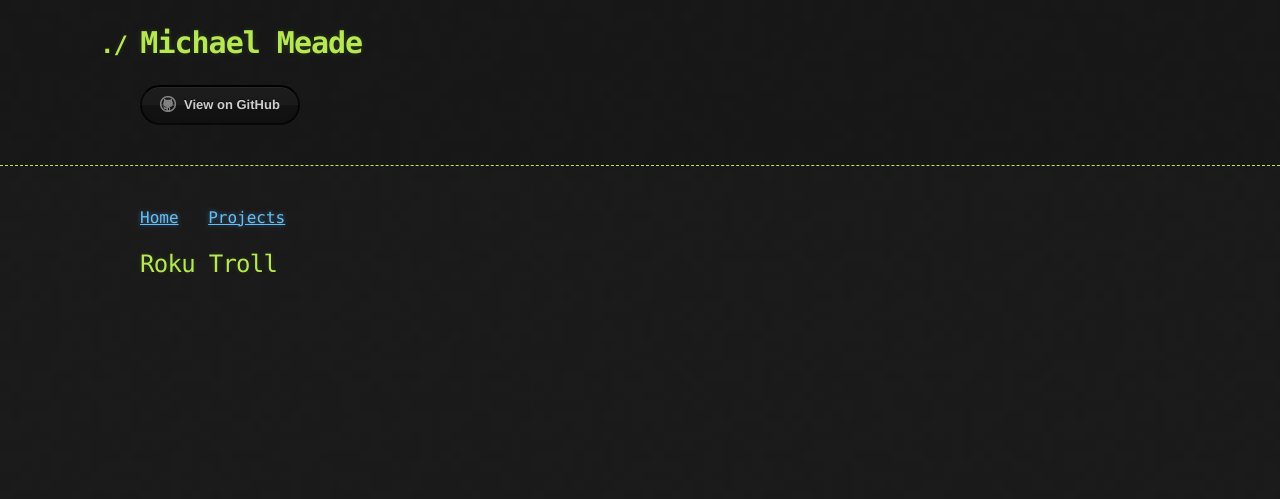
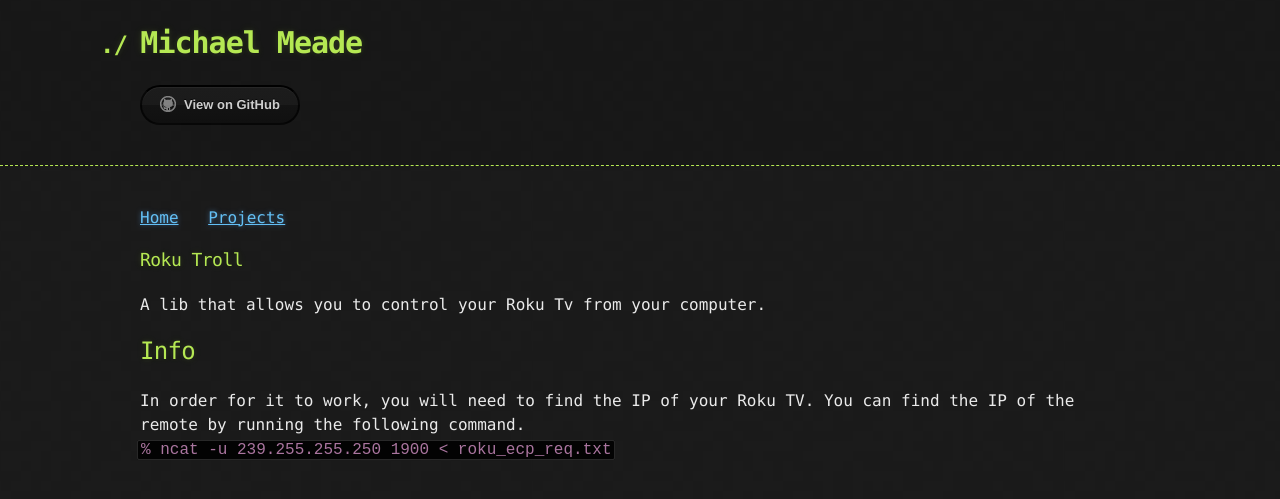
Before and after one commit to Michael-Meade/MinerFind, a Jekyll site: the page built from Projects/RokuTroll.md, in a window 1280 px wide. Shown: the top 499 px of the page. Built offline with Jekyll 4.4.1, drawn with Linux system fonts in a browser that asks for light colours; our own code applies the rules of GitHub Pages for plain Markdown files; the repository's description, which GitHub fills in, is left out.

Commit message:
Update RokuTroll.md

````diff
--- a/Projects/RokuTroll.md
+++ b/Projects/RokuTroll.md
@@ -1,3 +1,8 @@
 <a href="https://michael-meade.github.io/" style='margin-right:20px'>Home</a>
 <a href="https://michael-meade.github.io/Projects" style='margin-right:20px'>Projects</a>
-## Roku Troll
+### Roku Troll
+A lib that allows you to control your Roku Tv from your computer.
+
+## Info
+In order for it to work, you will need to find the IP of your Roku TV. You can find the IP of the remote by running the following command.<br>
+```% ncat -u 239.255.255.250 1900 < roku_ecp_req.txt```
````
